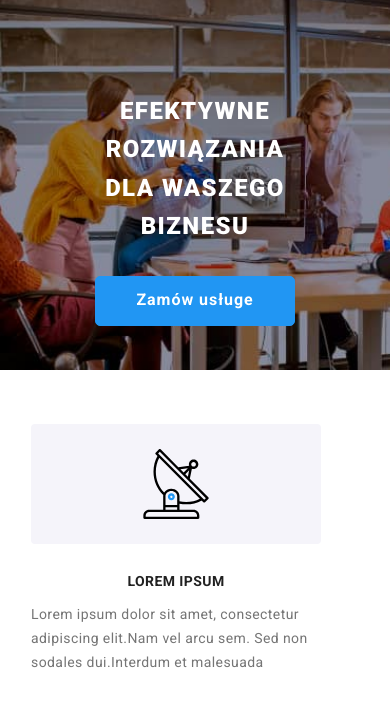
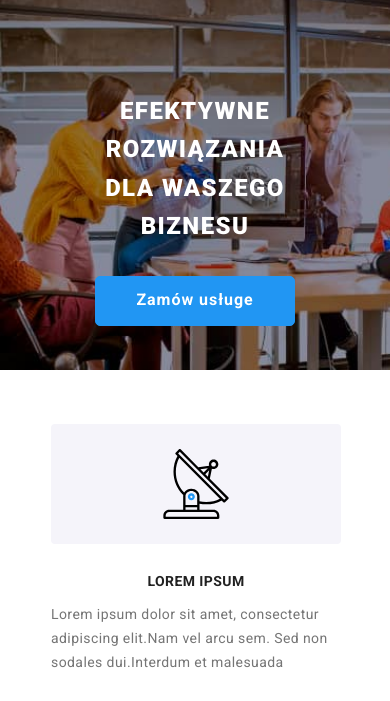
Before and after one commit to GrzegorzHamala/goit-markup-hw-08, a plain HTML site: page Homework_8/index.html in a window 390 px wide. Shown: the part 83-784 px from the top of the page. Drawn offline with Linux system fonts and the light colour scheme.

Commit message:
Add files via upload

```diff
--- a/Homework_8/sass/components/_text-icon.scss
+++ b/Homework_8/sass/components/_text-icon.scss
@@ -81,7 +81,7 @@
   @media screen and (min-width: 320px) and (max-width: 479px) {
     .description {
       display: block;
-      margin-left: -50px;
+      margin-left: -30px;
 
       .description__icon {
         width: 290px;
```
Also changed, not shown: Homework_8/css/main.css, Homework_8/css/main.min.css.
